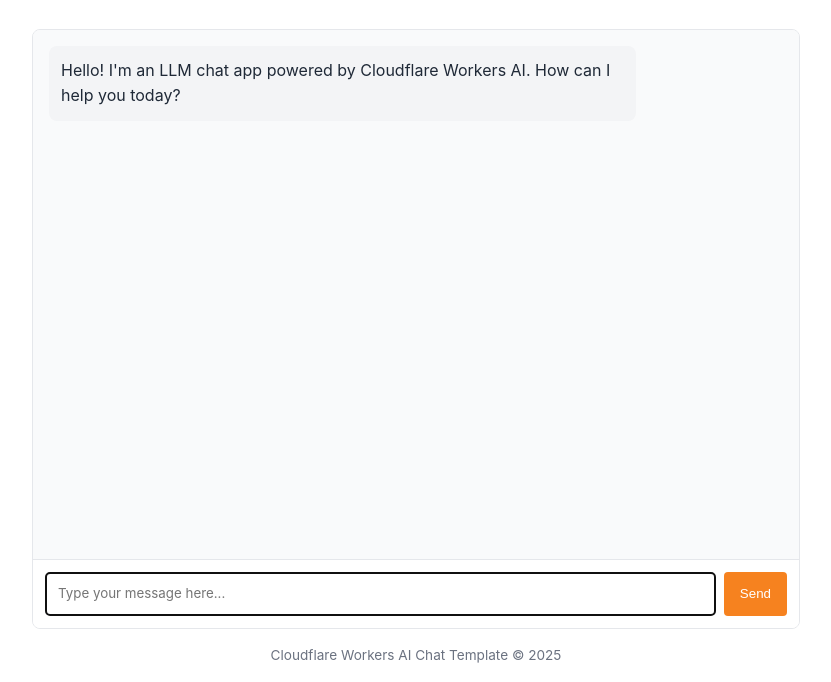
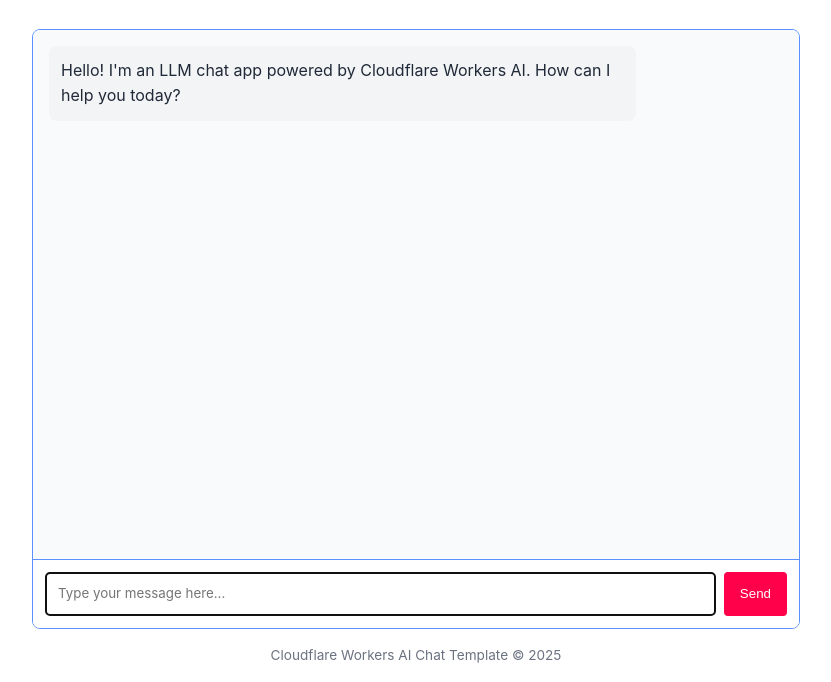
Before and after one commit to dogbox257/llm-chat-app-template, a website: page public/index.html in a window 1280 px wide. Shown: the part 492-1174 px from the top of the page, without its empty margins (224-1055 px from the left). Drawn offline with Linux system fonts and the light colour scheme.

Commit message:
Update colors

```diff
--- a/public/index.html
+++ b/public/index.html
@@ -6,10 +6,10 @@
     <title>BbyPop Chat App For Bebe Corazon</title>
     <style>
       :root {
-        --primary-color: #f6821f;
-        --primary-hover: #e67e22;
+        --primary-color: #FF004A;
+        --primary-hover: #C400F9;
         --light-bg: #f9fafb;
-        --border-color: #e5e7eb;
+        --border-color: #5A91FF;
         --text-color: #1f2937;
         --text-light: #6b7280;
         --user-msg-bg: #fff2e6;
@@ -134,10 +134,12 @@
         font-size: 0.85rem;
         color: var(--text-light);
       }
+    .img {
+}
     </style>
   </head>
   <body>
-    <img src="../src/IMG/Cloudflare_Logo.png" width="368" height="368" alt=""/>
+    <img src="../src/IMG/Cloudflare_Logo.png" alt="" width="368" height="368" class="img"/>
     <header>
       <h1>BbyPop Chat App</h1>
       <p>Powered by Cloudflare Workers AI</p>
```
